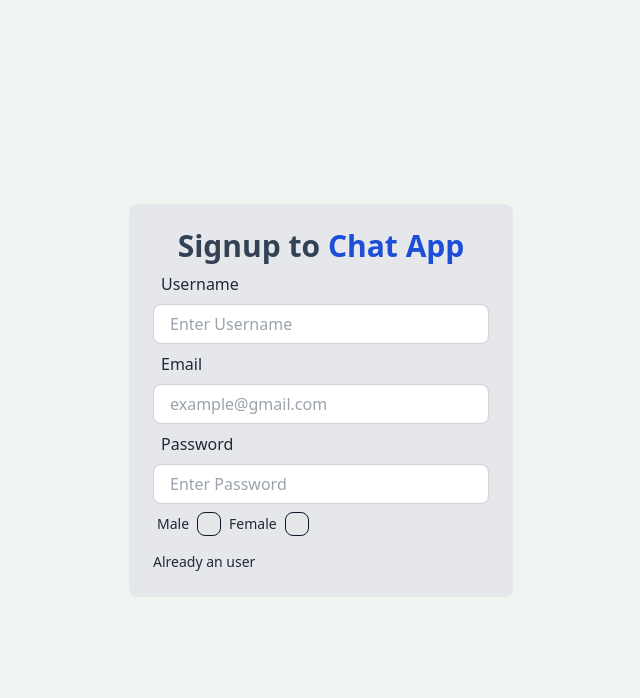
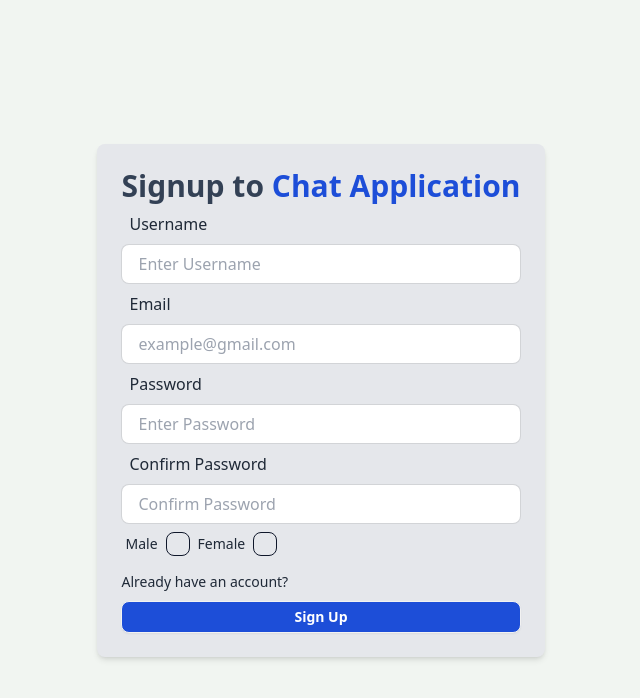
Before and after one commit to Srivastava-Mohit3/Chat-App, a React (Vite) app in the folder frontend/: page /signup in a window 1280 px wide. Shown: the top 698 px of the page, without its empty margins (319-959 px from the left). Built offline with nearby package versions, Linux system fonts and the light colour scheme.

Commit message:
signup functionality

```diff
--- a/frontend/package.json
+++ b/frontend/package.json
@@ -12,6 +12,7 @@
   "dependencies": {
     "react": "^18.3.1",
     "react-dom": "^18.3.1",
+    "react-hot-toast": "^2.4.1",
     "react-icons": "^5.3.0",
     "react-router-dom": "^6.26.0"
   },
--- a/frontend/src/App.jsx
+++ b/frontend/src/App.jsx
@@ -1,17 +1,23 @@
 import React from 'react'
-import { Routes, Route } from 'react-router-dom'
+import { Routes, Route, Navigate } from 'react-router-dom'
 import Home from './pages/Home'
 import Login from './pages/Login'
 import SignUp from './pages/SignUp'
 
+import { Toaster } from 'react-hot-toast'
+import { useAuthContext } from './context/AuthContext'
+
 const App = () => {
+  const {authUser} = useAuthContext()
+
   return (
     <div className='p-4 h-screen flex items-center justify-center'>
       <Routes>
         <Route path='/' element={<Home/>}/>
         <Route path='/login' element={<Login/>}/>
-        <Route path='/signup' element={<SignUp/>}/>
+        <Route path="/signup" element={authUser ? <Navigate to={"/"} /> : <SignUp />}/>
       </Routes>
+      <Toaster/>
     </div>
   )
 }
--- a/frontend/src/components/GenderCheckBox.jsx
+++ b/frontend/src/components/GenderCheckBox.jsx
@@ -1,23 +1,41 @@
 import React from 'react'
 
-const GenderCheckBox = () => {
+const GenderCheckBox = ({ onCheckboxChange, selectedGender }) => {
   return (
-    <div className='flex'>
-        <div className='form-control'>
-            <label className='label gap-2 cursor-pointer'>
-                <span className='label-text'>Male</span>
-                <input type="checkbox" className='checkbox border-slate-900'/>
-            </label>
-        </div>
+    <div className="flex">
+      <div className="form-control">
+        <label
+          className={`label gap-2 cursor-pointer ${
+            selectedGender === "male" ? "selected" : ""
+          }`}
+        >
+          <span className="label-text">Male</span>
+          <input
+            type="checkbox"
+            className="checkbox border-slate-900"
+            checked={selectedGender === "male"}
+            onChange={() => onCheckboxChange("male")}
+          />
+        </label>
+      </div>
 
-        <div className='form-control'>
-            <label className='label gap-2 cursor-pointer'>
-                <span className='label-text'>Female</span>
-                <input type="checkbox" className='checkbox border-slate-900'/>
-            </label>
-        </div>
+      <div className="form-control">
+        <label
+          className={`label gap-2 cursor-pointer ${
+            selectedGender === "female" ? "selected" : ""
+          }`}
+        >
+          <span className="label-text">Female</span>
+          <input
+            type="checkbox"
+            className="checkbox border-slate-900"
+            checked={selectedGender === "female"}
+            onChange={() => onCheckboxChange("female")}
+          />
+        </label>
+      </div>
     </div>
-  )
-}
+  );
+};
 
 export default GenderCheckBox
--- /dev/null
+++ b/frontend/src/context/AuthContext.jsx
@@ -0,0 +1,17 @@
+import { createContext, useContext, useState } from "react";
+
+export const AuthContext = createContext()
+
+export const useAuthContext = () => {
+    return useContext(AuthContext)
+}
+
+export const AuthContextProvider = ({children}) => {
+    const [authUser, setAuthUser] = useState(JSON.parse(localStorage.getItem("user")) || null)
+
+    return (
+        <AuthContext.Provider value={{authUser, setAuthUser}}>
+            {children}
+        </AuthContext.Provider>
+    )
+}
--- /dev/null
+++ b/frontend/src/hooks/useSignup.js
@@ -0,0 +1,84 @@
+import { useState } from 'react'
+import { useAuthContext } from '../context/AuthContext'
+import toast from 'react-hot-toast'
+
+const handleInputErrors = ({
+  username,
+  email,
+  password,
+  confirmPassword,
+  gender,
+}) => {
+  if (!username || !email || !password || !confirmPassword || !gender) {
+    toast.error("Please fill all the fields")
+    return true
+  }
+
+  if (password !== confirmPassword) {
+    toast.error("Password do not match")
+    return true
+  }
+
+  return false
+}
+
+const useSignup = () => {
+  const [loading, setLoading] = useState(false)
+  const { setAuthUser } = useAuthContext()
+
+  const signup = async ({
+    username,
+    email,
+    password,
+    confirmPassword,
+    gender,
+  }) => {
+    const checkError = handleInputErrors({
+      username,
+      email,
+      password,
+      confirmPassword,
+      gender,
+    })
+
+    if (checkError) {
+      return
+    }
+
+    try {
+      setLoading(true)
+
+      const res = await fetch("/api/auth/signup", {
+        method: "POST",
+        headers: { "Content-Type": "application/json" },
+        body: JSON.stringify({
+          username,
+          email,
+          password,
+          confirmPassword,
+          gender,
+        }),
+      })
+
+      const data = await res.json()
+
+      if (data.error) {
+        throw new Error(data.error)
+      }
+
+        // console.log(data)
+        localStorage.setItem("user", JSON.stringify(data))
+
+
+      setAuthUser(data)
+    } catch (error) {
+      toast.error(error.message)
+    } finally {
+      setLoading(false)
+    }
+  }
+
+  return { loading, signup }
+}
+
+export default useSignup
--- a/frontend/src/main.jsx
+++ b/frontend/src/main.jsx
@@ -3,11 +3,14 @@
 import App from './App.jsx'
 import './index.css'
 import { BrowserRouter } from 'react-router-dom'
+import { AuthContextProvider } from './context/AuthContext.jsx'
 
 createRoot(document.getElementById('root')).render(
   <StrictMode>
     <BrowserRouter>
-      <App />
+      <AuthContextProvider>
+        <App />
+      </AuthContextProvider>
     </BrowserRouter>
   </StrictMode>
 )
--- a/frontend/src/pages/SignUp.jsx
+++ b/frontend/src/pages/SignUp.jsx
@@ -1,41 +1,126 @@
-import React from 'react'
-import GenderCheckBox from '../components/GenderCheckBox'
+import React, { useState } from 'react'
+import GenderCheckbox from '../components/GenderCheckbox'
 import { Link } from 'react-router-dom'
+import useSignup from '../hooks/useSignup'
 
 const SignUp = () => {
+  const [formData, setFormData] = useState({
+    username: "",
+    email: "",
+    password: "",
+    confirmPassword: "",
+    gender: "",
+  })
+
+  const { loading, signup } = useSignup()
+
+  const handleCheckboxChange = (gender) => {
+    setFormData({ ...formData, gender })
+  }
+
+  const handleSubmit = async (e) => {
+    e.preventDefault()
+
+    await signup(formData)
+  }
+
   return (
-    <div className='flex flex-col items-center justify-center min-w-96 mx-auto'>
-      <div className='w-full p-6 rounded-lg bg-gray-200'>
-        <h1 className='text-3xl font-semibold text-center text-slate-700'>Signup to
-          <span className='text-blue-700'> Chat App</span>
+    <div className="flex flex-col items-center justify-center min-w-96 mx-auto">
+      <div className=" w-full p-6 rounded-lg shadow-md bg-gray-200">
+        <h1 className="text-3xl font-semibold text-center text-slate-700">
+          Signup to
+          <span className="text-blue-700"> Chat Application</span>
         </h1>
 
-        <form>
+        <form onSubmit={handleSubmit}>
           <div>
             <label className="label p-2">
-              <span className='text-base label-text'>Username</span>
+              <span className="text-base label-text">Username</span>
             </label>
-            <input type="text" placeholder='Enter Username' className='w-full input input-bordered h-10'/>
+
+            <input
+              type="text"
+              placeholder="Enter Username"
+              className="w-full input input-bordered h-10"
+              value={formData.username}
+              onChange={(e) =>
+                setFormData({ ...formData, username: e.target.value })
+              }
+            />
           </div>
 
           <div>
             <label className="label p-2">
-              <span className='text-base label-text'>Email</span>
+              <span className="text-base label-text">Email</span>
             </label>
-            <input type="email" placeholder='example@gmail.com' className='w-full input input-bordered h-10'/>
+
+            <input
+              type="email"
+              placeholder="example@gmail.com"
+              className="w-full input input-bordered h-10"
+              value={formData.email}
+              onChange={(e) =>
+                setFormData({ ...formData, email: e.target.value })
+              }
+            />
           </div>
 
           <div>
             <label className="label p-2">
-              <span className='text-base label-text'>Password</span>
+              <span className="text-base label-text">Password</span>
             </label>
-            <input type="password" placeholder='Enter Password' className='w-full input input-bordered h-10'/>
+
+            <input
+              type="password"
+              placeholder="Enter Password"
+              className="w-full input input-bordered h-10"
+              value={formData.password}
+              onChange={(e) =>
+                setFormData({ ...formData, password: e.target.value })
+              }
+            />
           </div>
 
-          <GenderCheckBox/>
+          <div>
+            <label className="label p-2">
+              <span className="text-base label-text">Confirm Password</span>
+            </label>
 
-          <Link to={"/login"} className='text-sm hover:underline hover:text-blue-600 mt-2 inline-block'> Already an user </Link>
+            <input
+              type="password"
+              placeholder="Confirm Password"
+              className="w-full input input-bordered h-10"
+              value={formData.confirmPassword}
+              onChange={(e) =>
+                setFormData({ ...formData, confirmPassword: e.target.value })
+              }
+            />
+          </div>
 
+          <GenderCheckbox
+            onCheckboxChange={handleCheckboxChange}
+            selectedGender={formData.gender}
+          />
+
+          <Link
+            to={"/login"}
+            className="text-sm hover:underline hover:text-blue-600 mt-2 inline-block"
+          >
+            Already have an account?
+          </Link>
+
+          <div>
+            <button
+              className="btn btn-block btn-sm mt-2 bg-blue-700 font-bold text-white"
+              disabled={loading}
+            >
+              {loading ? (
+                <span className="loading loading-spinner"></span>
+              ) : (
+                "Sign Up"
+              )}
+            </button>
+          </div>
         </form>
       </div>
     </div>
```
Also changed, not shown: 1 other file (tests, documents, lock files or other folders).
